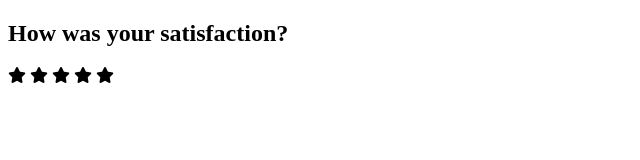
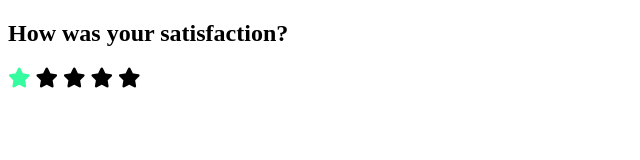
Before and after one commit to AbdullahAlAnasSaimon/dynamic-ratings, a plain HTML site: page index.html in a window 1280 px wide. Both pictures are taken after a click on the icon 17 px from the left and 74 px from the top of the page. Shown: the whole page, without its empty margins (0-640 px from the left). Drawn offline with Linux system fonts and the light colour scheme.

Commit message:
added style file and active class

```diff
--- a/index.html
+++ b/index.html
@@ -5,6 +5,7 @@
   <meta http-equiv="X-UA-Compatible" content="IE=edge">
   <meta name="viewport" content="width=device-width, initial-scale=1.0">
   <title>Dynamic ratings</title>
+  <link rel="stylesheet" href="style.css">
   <script src="https://kit.fontawesome.com/800e7af9df.js" crossorigin="anonymous"></script>
 </head>
 <body>
--- a/index.js
+++ b/index.js
@@ -2,9 +2,9 @@ const stars = document.querySelectorAll(".stars i");
 // console.log(stars);
 stars.forEach((star, index) =>{
   star.addEventListener('click', () =>{
-    console.log("clicked", index + 1);
+    // console.log("clicked", index + 1);
     stars.forEach((star, index2) =>{
-      console.log(index2 + 1);
+      index >= index2 ? star.classList.add("active") : star.classList.remove("active");
     })
   })
 } )
--- /dev/null
+++ b/style.css
@@ -0,0 +1,7 @@
+.stars{
+  font-size: 20px;
+}
+
+.stars > .active{
+  color: #35fc9f;
+}
```
